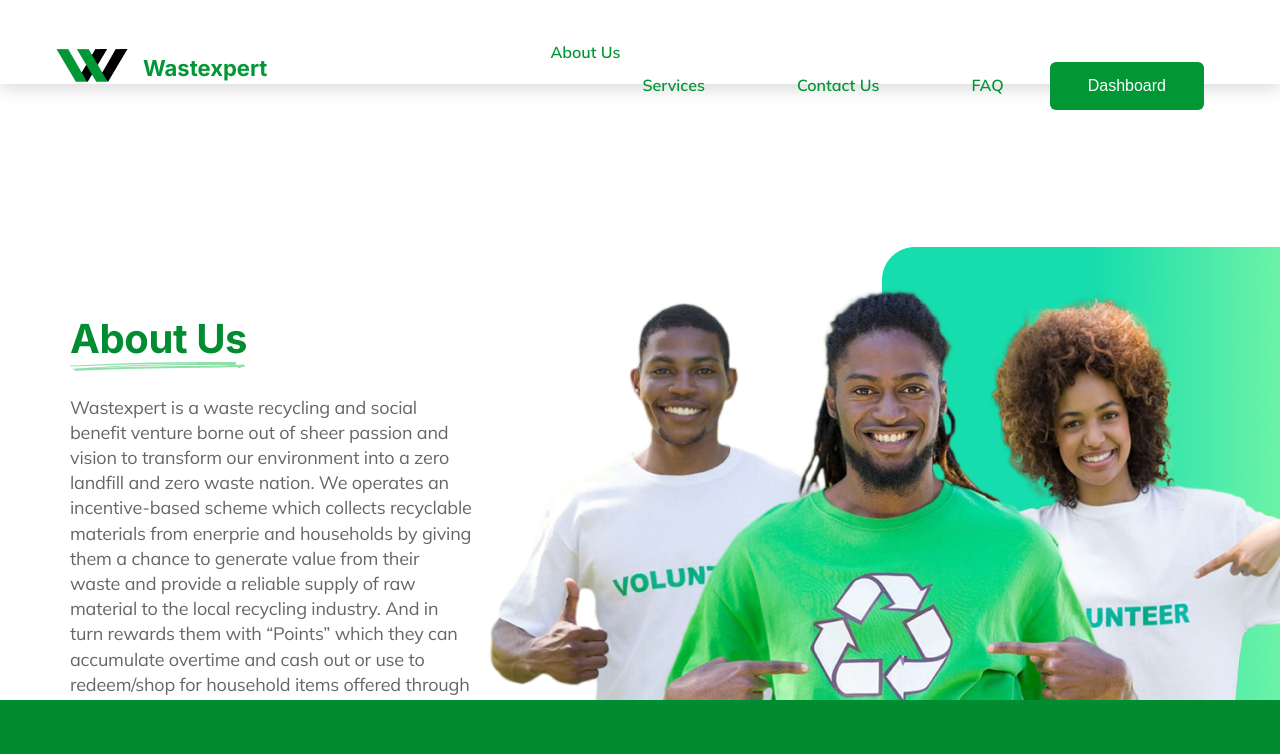
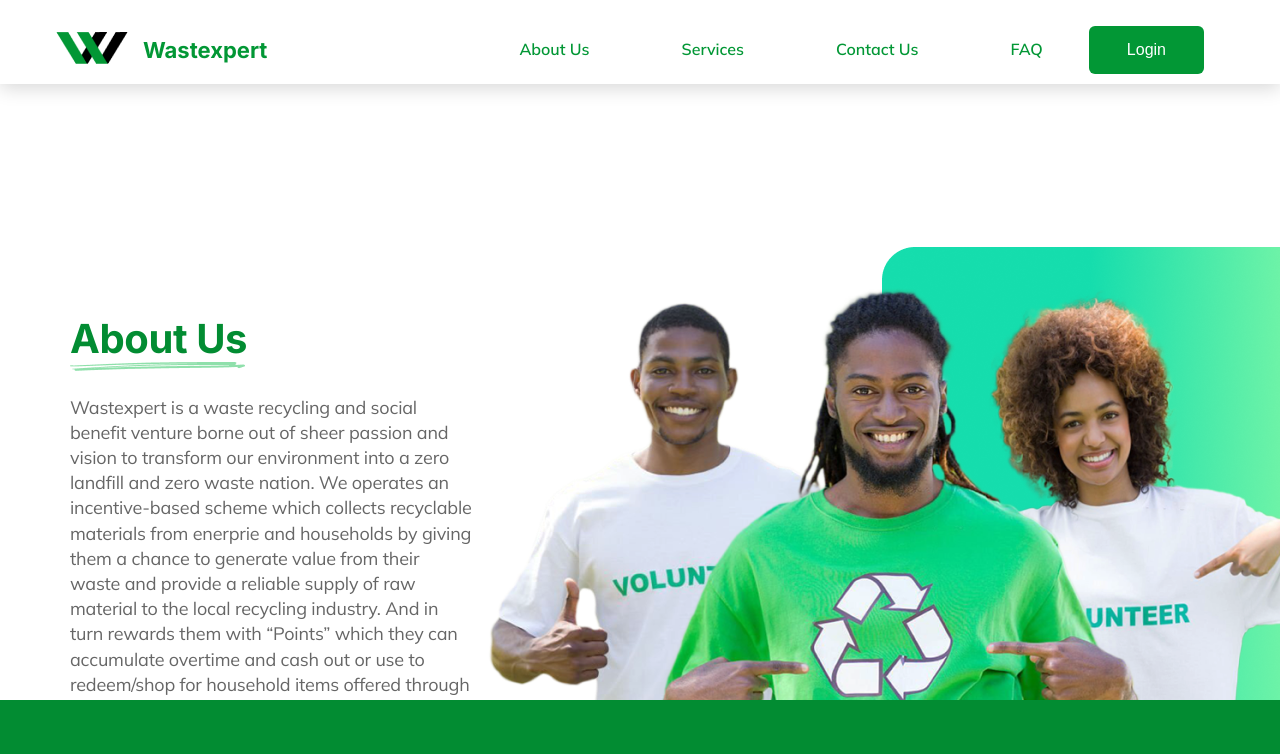
Before and after one commit to sabalearning01/waste-expert, a React (Vite) app: page /about in a window 1280 px wide. Shown: the top 754 px of the page. Built offline with nearby package versions, Linux system fonts and the light colour scheme.

Commit message:
latest commit

```diff
--- a/src/Components/Navbar2/Navbar2.jsx
+++ b/src/Components/Navbar2/Navbar2.jsx
@@ -1,6 +1,7 @@
 import React from 'react'
 import './Navbar2.css'
 import logo  from '../../Images/logo.png'
+import { Link } from 'react-router-dom'
 
 const Navbar2 = () => {
   return (
@@ -10,14 +11,16 @@ const Navbar2 = () => {
 <div className='nav'>
 
     <div className='logofont'>
-      <div className='flexlogotext'>
-       <div><img className='logo' src={logo} alt="logo" /></div>
-       <div> <h4>Wastexpert</h4></div>
-       </div>
+      <Link to='/' style={{textDecoration: 'none'}}>
+        <div className='flexlogotext'>
+        <div><img className='logo' src={logo} alt="logo" /></div>
+        <div> <h4>Wastexpert</h4></div>
+        </div>
+      </Link>
     </div>
 
     <div className='navbutton'>
-        <a href="#">About Us</a>
+        <Link to='/about'>About Us</Link>
         <a href="#">Services</a>
         <a href="#">Contact Us</a>
         <a href="#">FAQ</a>
--- a/src/Pages/About/About.jsx
+++ b/src/Pages/About/About.jsx
@@ -13,12 +13,13 @@ import bin from '../../Images/bin.png'
 import AboutG from '../../Images/AboutG.png'
 import our from '../../Images/our.png'
 import Footer from '../../Components/Footer/Footer'
+import Navbar2 from '../../Components/Navbar2/Navbar2'
 
 
  const About = () => {
   return (
     <div className='main'>
-      <Navbar/>
+      <Navbar2 />
 
 
 
```
Also changed, not shown: vercel.json (added).
